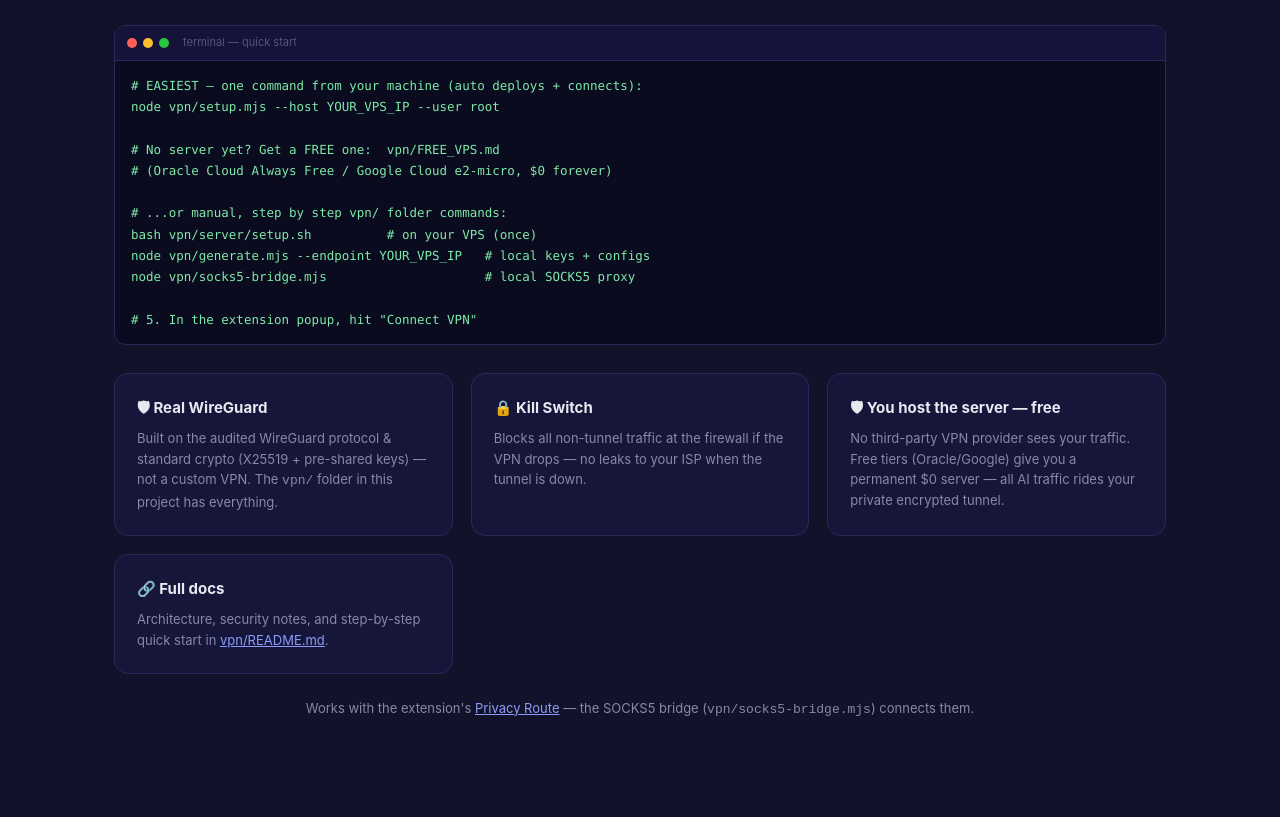
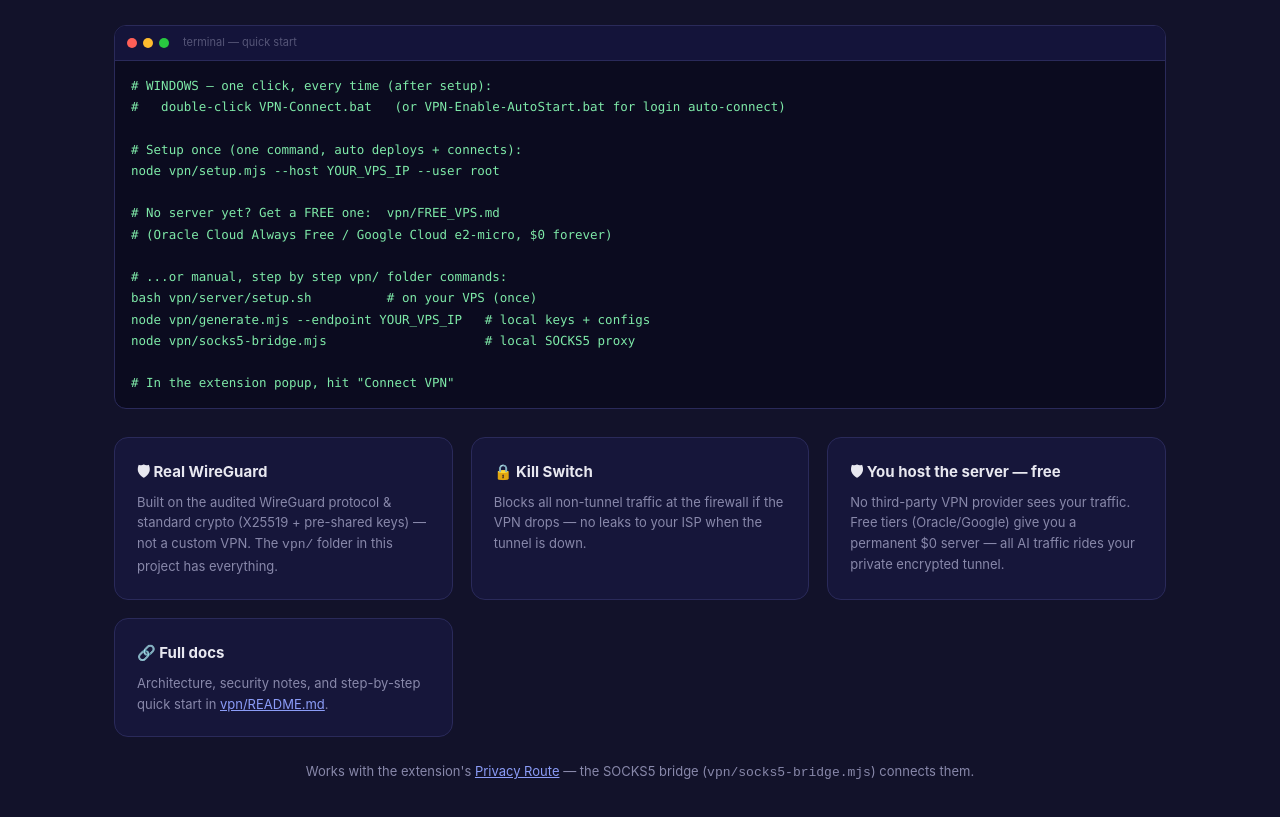
Before and after one commit to louiesesther-prog/ai-firewall, a browser extension: page landing.html in a window 1280 px wide. Shown: the part 6136-6953 px from the top of the page. Drawn offline with Linux system fonts and the light colour scheme.

Commit message:
Add one-click Windows VPN launcher and auto-start

```diff
--- a/landing.html
+++ b/landing.html
@@ -506,7 +506,10 @@ ai-firewall scan ./docs</pre>
         <span class="term-dot" style="background:#28c840"></span>
         <span style="margin-left:8px;font-size:11px;color:var(--text3)">terminal &mdash; quick start</span>
       </div>
-      <div class="term-body"># EASIEST — one command from your machine (auto deploys + connects):
+      <div class="term-body"># WINDOWS — one click, every time (after setup):
+#   double-click VPN-Connect.bat   (or VPN-Enable-AutoStart.bat for login auto-connect)
+
+# Setup once (one command, auto deploys + connects):
 node vpn/setup.mjs --host YOUR_VPS_IP --user root
 
 # No server yet? Get a FREE one:  vpn/FREE_VPS.md
@@ -517,7 +520,7 @@ bash vpn/server/setup.sh          # on your VPS (once)
 node vpn/generate.mjs --endpoint YOUR_VPS_IP   # local keys + configs
 node vpn/socks5-bridge.mjs                     # local SOCKS5 proxy
 
-# 5. In the extension popup, hit "Connect VPN"</div>
+# In the extension popup, hit "Connect VPN"</div>
     </div>
     <div class="vpn-grid">
       <div class="vpn-step">
```
Also changed, not shown: vpn/README.md, 4 other files.
